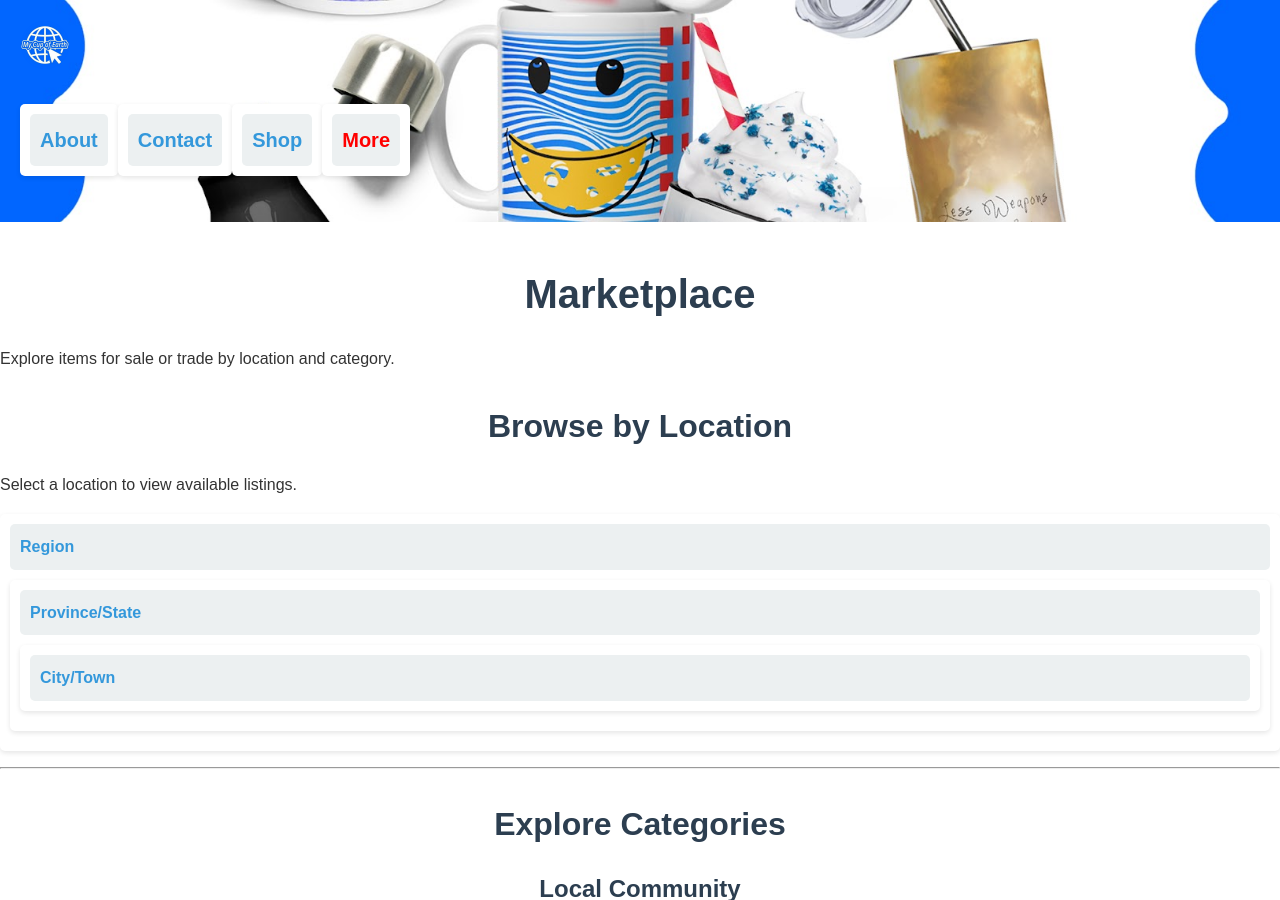
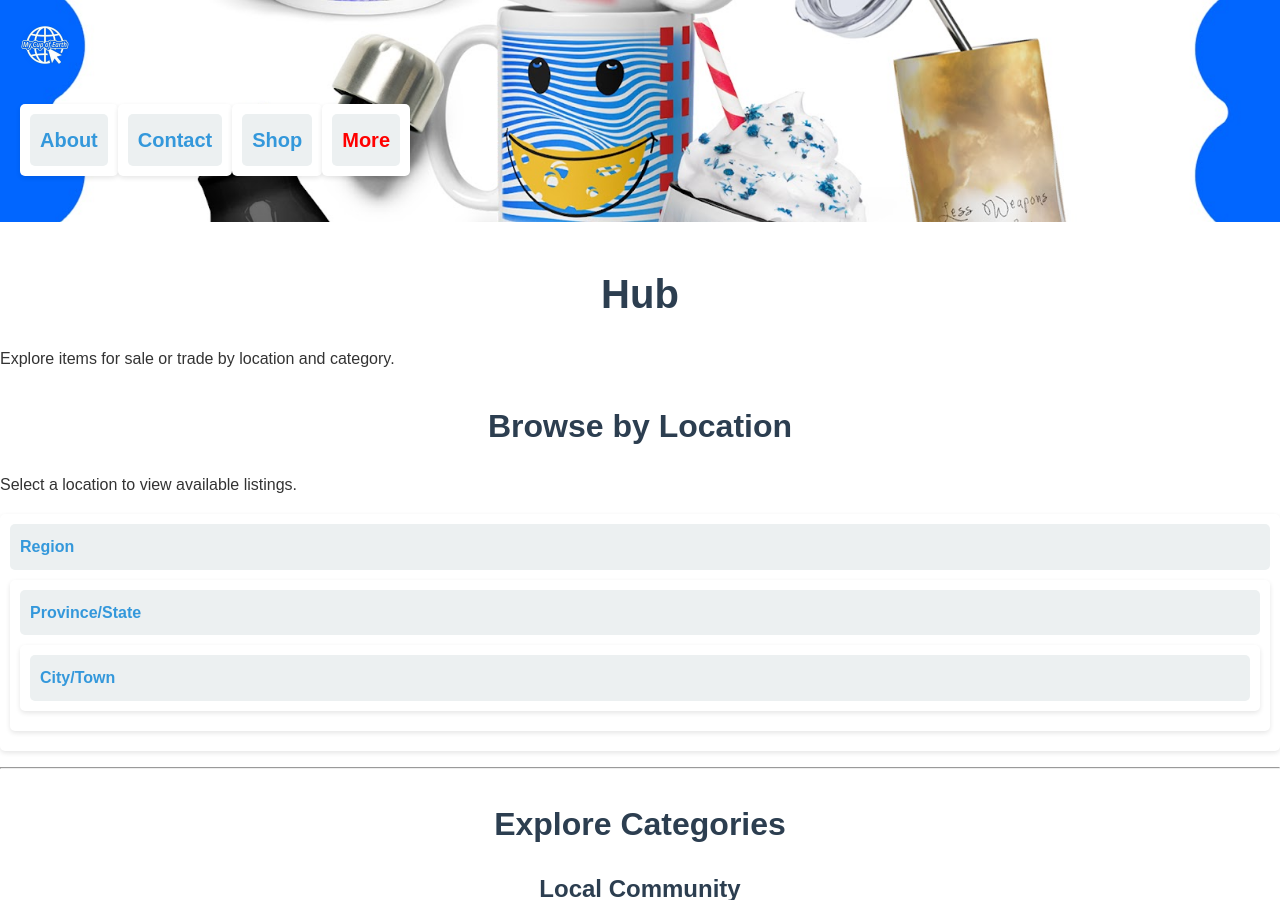
Before and after one commit to m-cochran/Randomerr, a Jekyll site: the page built from market.md, in a window 1280 px wide and 900 px high. Built offline with Jekyll 4.4.1, drawn with Linux system fonts in a browser that asks for light colours.

Commit message:
Update market.md

```diff
--- a/market.md
+++ b/market.md
@@ -4,7 +4,7 @@ title: Hub
 permalink: /hub/
 ---
 
-# Marketplace
+# Hub
 
 Explore items for sale or trade by location and category.
 
```
